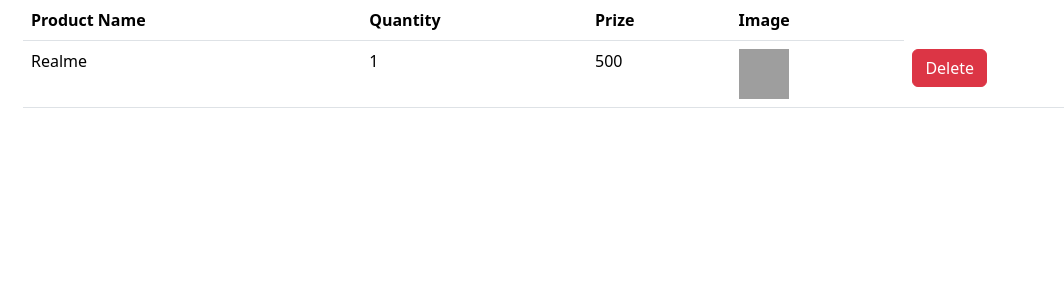
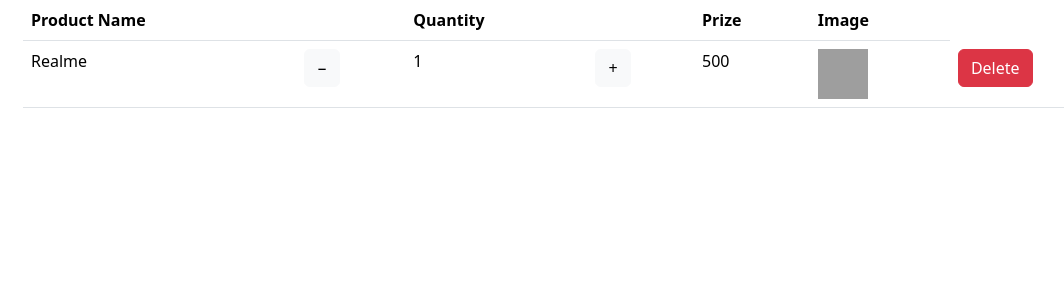
Before and after one commit to nithin-daniel/ecommerce-django, a Django app: template templates/cart/cart.html in a window 1280 px wide. Shown: the part 62-362 px from the top of the page, without its empty margins (59-1123 px from the left). Run offline with Django 4.2, Linux system fonts and the light colour scheme; the template is opened without the code that fills it: values that come from a table or form of the project are taken from there, others are empty; data comes from the database, SQL or seed files in the repository; both versions use the stored data as it was after the commit; parts of the project's set-up code (start-up, migrations or seed data) failed here and were passed over; grey boxes are pictures that could not be loaded.

Commit message:
added increment and decrement button in cart html page

```diff
--- a/templates/cart/cart.html
+++ b/templates/cart/cart.html
@@ -10,7 +10,9 @@
         <thead>
           <tr>
             <th scope="col">Product Name</th>
+            <th></th>
             <th scope="col">Quantity</th>
+            <th></th>
             <th scope="col">Prize</th>
             <th scope="col">Image</th>
           </tr>
@@ -19,7 +21,9 @@
           {% for product in  product %}
           <tr>
             <td>{{ product.product }}</td>
+            <td><button type="button" class="btn btn-light">&minus;</button></td>
             <td>{{ product.quantity }}</td>
+            <td><button type="button" class="btn btn-light">&plus;</button></td>
             <td>{{ product.product.prize }}</td>
             <td><img src="{{ product.product.image.url }}" style="width: 50px; height: 50px;" alt=""></td>
             <td><a href="{% url 'cart:cart-delete' id=product.product.product_id  %}" class="btn btn-danger">Delete</a></td>
```
Also changed, not shown: db.sqlite3.
